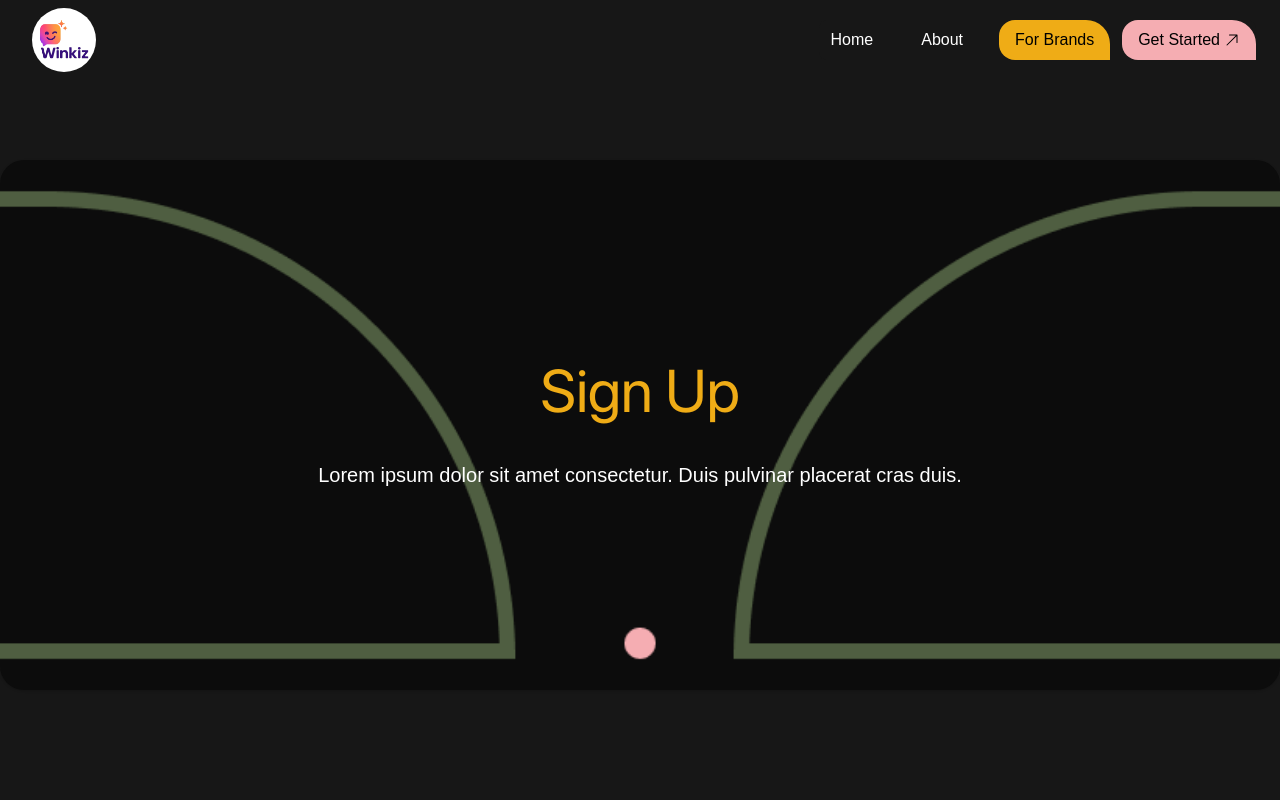
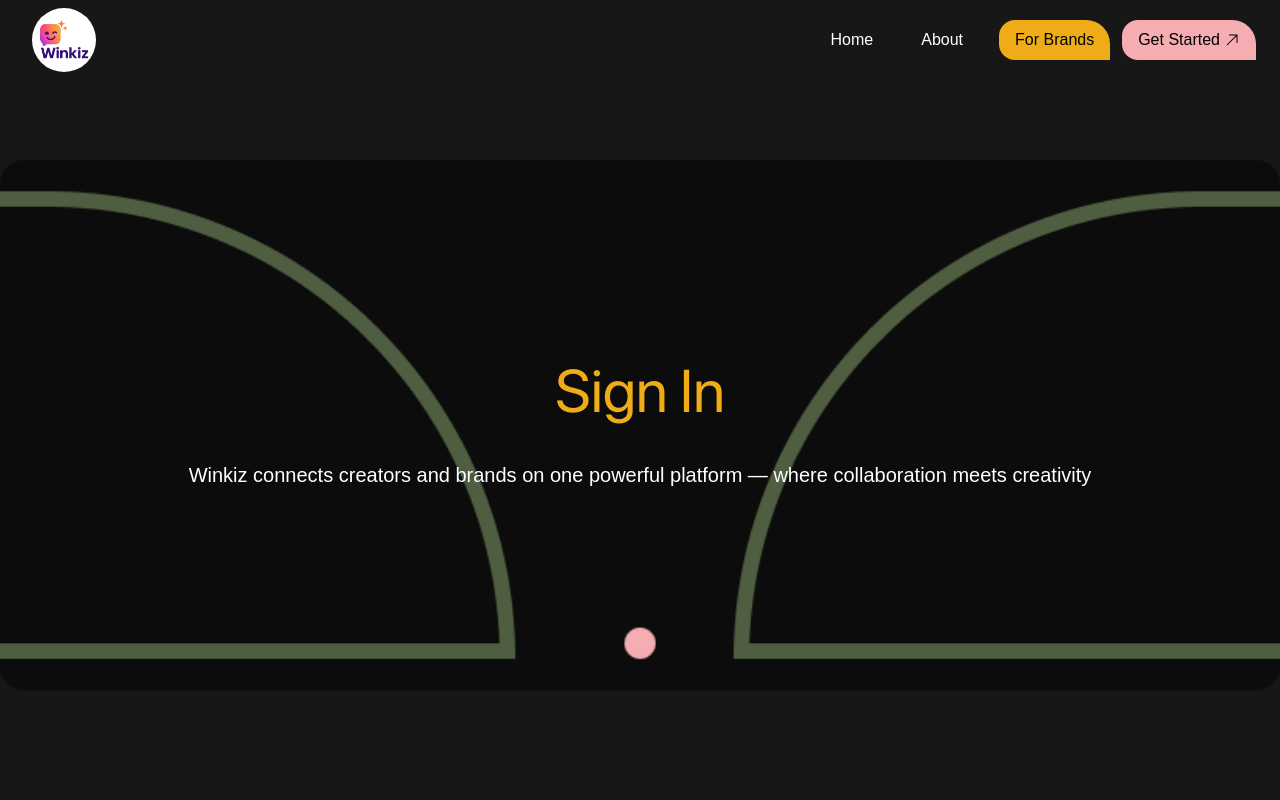
Before and after one commit to pratyush07-hub/collabreen-frontend, a React (Vite) app: page /signin in a window 1280 px wide. Shown: the top 800 px of the page. Built offline with nearby package versions, Linux system fonts and the light colour scheme; no server answers; a web font is replaced by a local one.

Commit message:
few changes

```diff
--- a/src/components/Authentication/Signin.jsx
+++ b/src/components/Authentication/Signin.jsx
@@ -56,10 +56,10 @@ function Signin() {
         <div className="flex flex-col justify-center items-center text-white font-roboto p-4 md:p-10 h-full w-full absolute top-0 left-0">
           <div className="text-center">
             <h1 className="text-[#EFAC16] font-medium text-4xl md:text-6xl font-sf">
-              Sign Up
+              Sign In
             </h1>
             <p className="font-roboto font-light text-base md:text-xl mt-6 md:mt-10">
-              Lorem ipsum dolor sit amet consectetur. Duis pulvinar placerat cras duis.
+              Winkiz connects creators and brands on one powerful platform — where collaboration meets creativity
             </p>
           </div>
         </div>
--- a/src/components/Authentication/Signup.jsx
+++ b/src/components/Authentication/Signup.jsx
@@ -135,8 +135,7 @@ function Signup() {
               Signup
             </h1>
             <p className="font-roboto font-light text-base md:text-xl mt-6 md:mt-10">
-              Lorem ipsum dolor sit amet consectetur. Duis Pulvinar placerat
-              placerat cras duis.
+              Winkiz connects creators and brands on one powerful platform — where collaboration meets creativity.
             </p>
           </div>
         </div>
--- a/src/components/Dashboard/CreatorToCreator/Sidebar.jsx
+++ b/src/components/Dashboard/CreatorToCreator/Sidebar.jsx
@@ -84,7 +84,7 @@ export default function Sidebar({ user, onProfileClick, activeItem, onItemClick,
   return (
     <>
       {/* Desktop Sidebar */}
-      <div className="hidden md:fixed md:top-16 md:left-0 md:w-34 lg:w-64 md:h-[92vh] md:flex md:flex-col md:border-r md:border-gray-600 md:bg-[#0c0c0c] md:p-3 z-40">
+      <div className="hidden md:fixed md:top-12 2xl:top-16 md:left-0 md:w-34 lg:w-62 2xl:w-64 md:h-[96vh] 2xl:h-[92vh] md:flex md:flex-col md:border-r md:border-gray-600 md:bg-[#0c0c0c] md:p-3 z-40">
         {isFirstTime && (
           <div className="p-4 bg-yellow-50 border-l-4 border-yellow-400 mb-4">
             <p className="text-sm text-yellow-800">
@@ -92,7 +92,7 @@ export default function Sidebar({ user, onProfileClick, activeItem, onItemClick,
             </p>
           </div>
         )}
-        <nav className="flex-1 px-2 overflow-y-auto">
+        <nav className="flex-1 px-2 md:pt-2 2xl:pt-0 overflow-y-auto">
           {menuItems.map((item) => {
             const Icon = item.icon;
             const isActive = activeItem === item.id;
--- a/src/components/Footer.jsx
+++ b/src/components/Footer.jsx
@@ -1,6 +1,7 @@
 import React from "react";
-import { FaFacebook, FaTwitter, FaInstagram, FaLinkedin } from "react-icons/fa";
-import CollabReen from "../assets/collab-reen.png";
+import { FaFacebook, FaInstagram, FaLinkedin } from "react-icons/fa";
+import { FaXTwitter } from "react-icons/fa6";
+import CollabReen from "../assets/winkiz.jpeg";
 
 function Footer() {
   return (
@@ -10,14 +11,14 @@ function Footer() {
       </div>
 
       <div className="max-w-screen-xl mx-auto flex flex-col sm:flex-row justify-between items-center text-center sm:text-left gap-4 sm:gap-0">
-  <p className="text-sm text-white">&copy; 2024 All Rights Reserved</p>
+  <p className="text-sm text-white">&copy; 2025 All Rights Reserved</p>
 
   <div className="flex justify-center sm:justify-end space-x-4">
     <a href="https://facebook.com" target="_blank" rel="noopener noreferrer">
       <FaFacebook className="w-5 h-5 hover:text-[#EFAC16]" />
     </a>
     <a href="https://twitter.com" target="_blank" rel="noopener noreferrer">
-      <FaTwitter className="w-5 h-5 hover:text-[#EFAC16]" />
+      <FaXTwitter className="w-5 h-5 hover:text-[#EFAC16]" />
     </a>
     <a href="https://instagram.com" target="_blank" rel="noopener noreferrer">
       <FaInstagram className="w-5 h-5 hover:text-[#EFAC16]" />
```
Also changed, not shown: src/assets/winkiz.jpeg (added).
